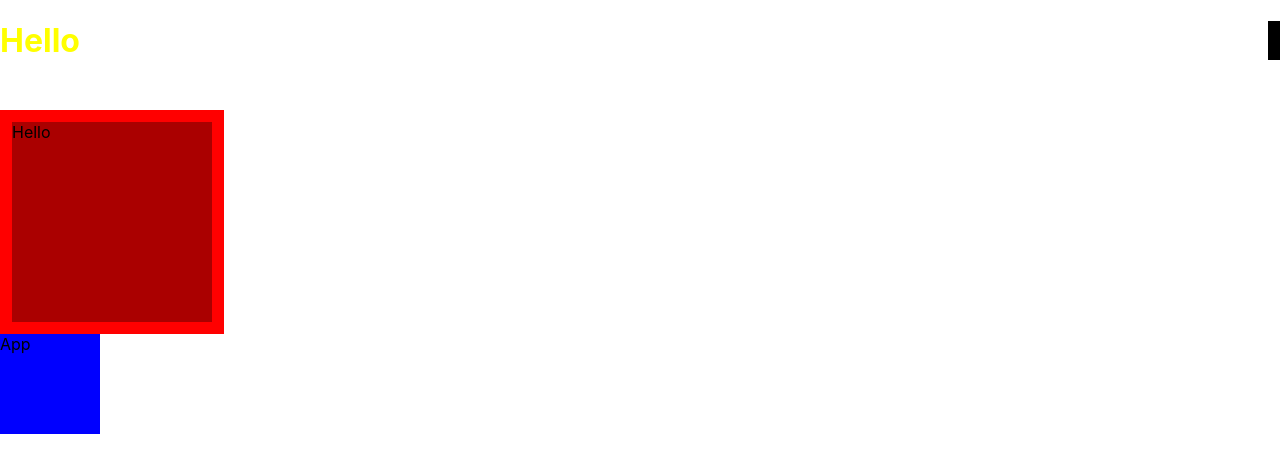
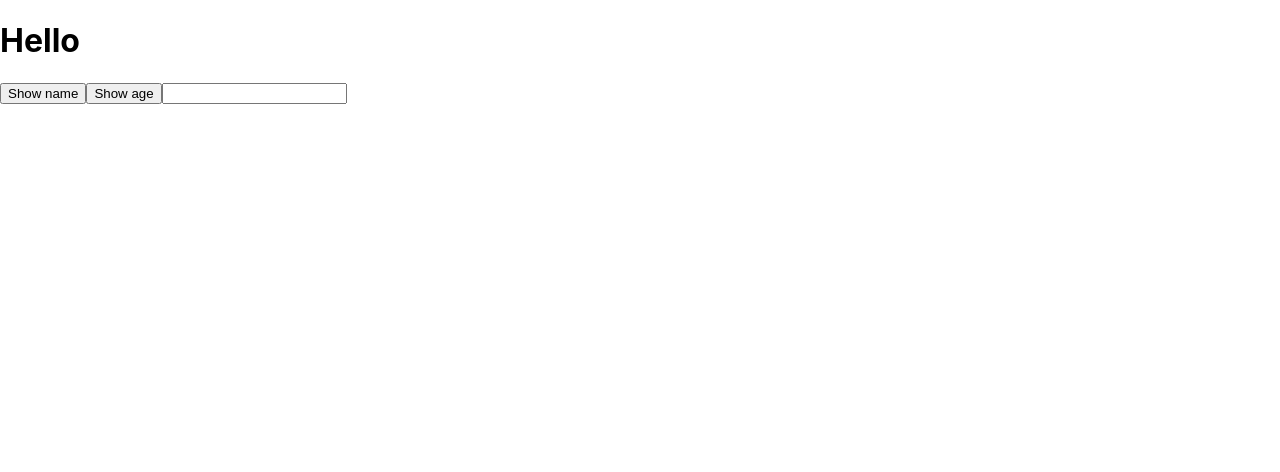
Before and after one commit to choiinho97/react_study, a React (Create React App) app: page / in a window 1280 px wide. Shown: the top 472 px of the page. Built offline with nearby package versions, Linux system fonts and the light colour scheme.

Commit message:
onClick 버튼 이벤트 만들기

```diff
--- a/src/App.js
+++ b/src/App.js
@@ -1,12 +1,9 @@
-import styles from "./App.module.css"
 import Hello from './component/Hello';
-import Welcome from './component/Welcome';
 
 function App() {
   return (
     <div className="App">
       <Hello />
-      <div className={styles.box}>App</div>
     </div>
   );
 }
--- a/src/App.module.css
+++ /dev/null
@@ -1,5 +0,0 @@
-.box {
-  width: 100px;
-  height: 100px;
-  background-color: blue;
-}
--- a/src/component/Hello.js
+++ b/src/component/Hello.js
@@ -1,16 +1,27 @@
-import World from '../component/World'
-import styles from "./Hello.module.css"
 
 const Hello = () => {
+  function showName () {
+    console.log("Mike")
+  }
+  function showAge(age) {
+    console.log(age);
+  }
+  function showText(txt) {
+    console.log(txt)
+  }
+
+
   return (
     <div>
-      <h1 style={{
-        color: "#ff0",
-        borderRight : "12px solid #000",
-        marginBottom: "50px",
-        opacity: 1,
-      }}>Hello</h1>
-      <div className={styles.box}>Hello</div>
+      <h1>Hello</h1>
+      <button onClick={showName}>Show name</button>
+      <button onClick={()=>{
+        showAge(10);
+      }}>Show age</button>
+      <input type="text" onChange={(e)=>{
+        const txt = e.target.value
+        showText(txt)
+      }}/>
     </div>
   );
 };
--- a/src/component/Hello.module.css
+++ /dev/null
@@ -1,7 +0,0 @@
-.box {
-    width: 200px;
-    height: 200px;
-    background-color: #a00;
-    border: 12px solid #f00
-
-}
--- a/src/component/Welcome.js
+++ /dev/null
@@ -1,7 +0,0 @@
-const Welcome = () => {
-  return <h2 style={{
-    color : "red",
-  }}>Welcome</h2>
-};
-
-export default Welcome;
--- a/src/component/World.js
+++ /dev/null
@@ -1,5 +0,0 @@
-export default function World() {
-  return (
-    <h3>World!</h3>
-  );
-}
```
